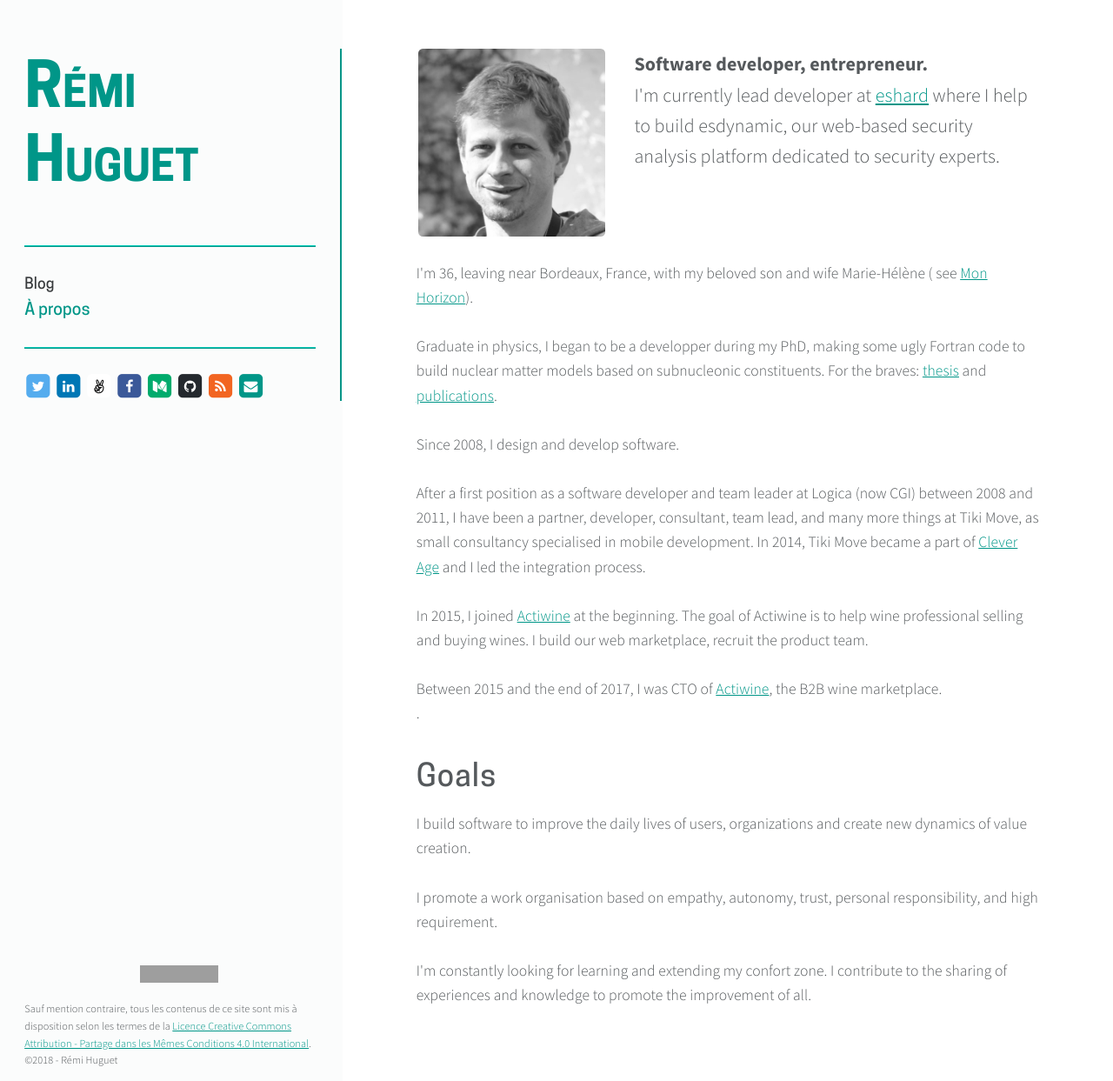
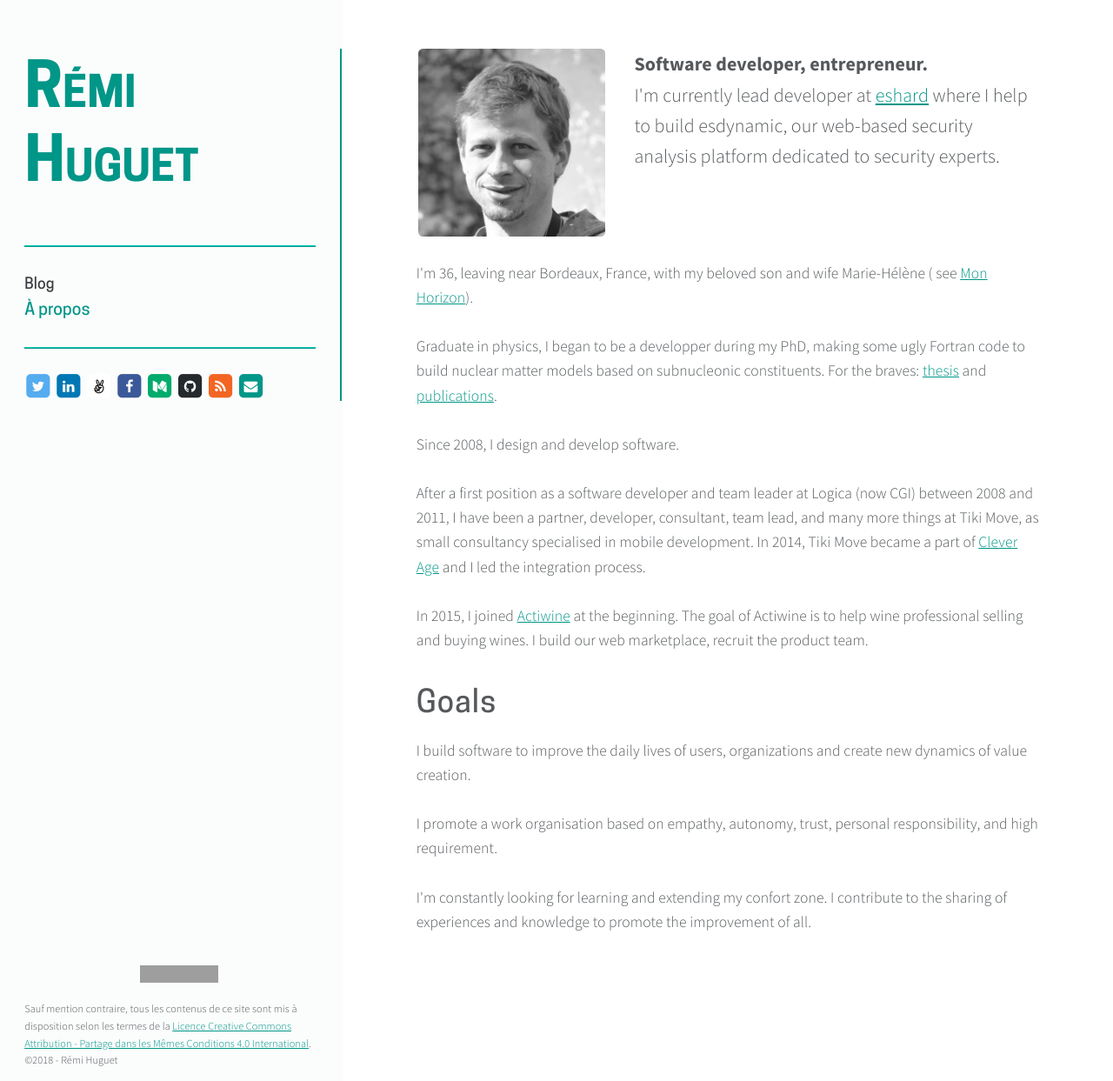
Before and after one commit to remihuguet/remihuguet.github.io, a Jekyll site: the page built from about.html, in a window 1280 px wide and 1243 px high. Shown: the whole window at 87% size. Built offline with Jekyll 4.4.1, drawn with Linux system fonts in a browser that asks for light colours; grey boxes are pictures that could not be loaded.

Commit message:
Fix about

```diff
--- a/about.html
+++ b/about.html
@@ -33,8 +33,6 @@ title: Rémi Huguet
             In 2014, Tiki Move became a part of <a href="https://www.clever-age.com/fr/" target="_blank">Clever Age</a> and I led the integration process.
         </p>
         <p> In 2015, I joined <a target="_blank" href="https://www.actiwine.com">Actiwine</a> at the beginning. The goal of Actiwine is to help wine professional selling and buying wines. I build our web marketplace, recruit the product team.</p>
-        <p> Between 2015 and the end of 2017, I was CTO of <a target="_blank" href="https://www.actiwine.com">Actiwine</a>, the B2B wine marketplace.<br/>.
-        </p>
     <h2>Goals</h2>
         <p>
             I build software to improve the daily lives of users, organizations and create new dynamics of value creation.
```
